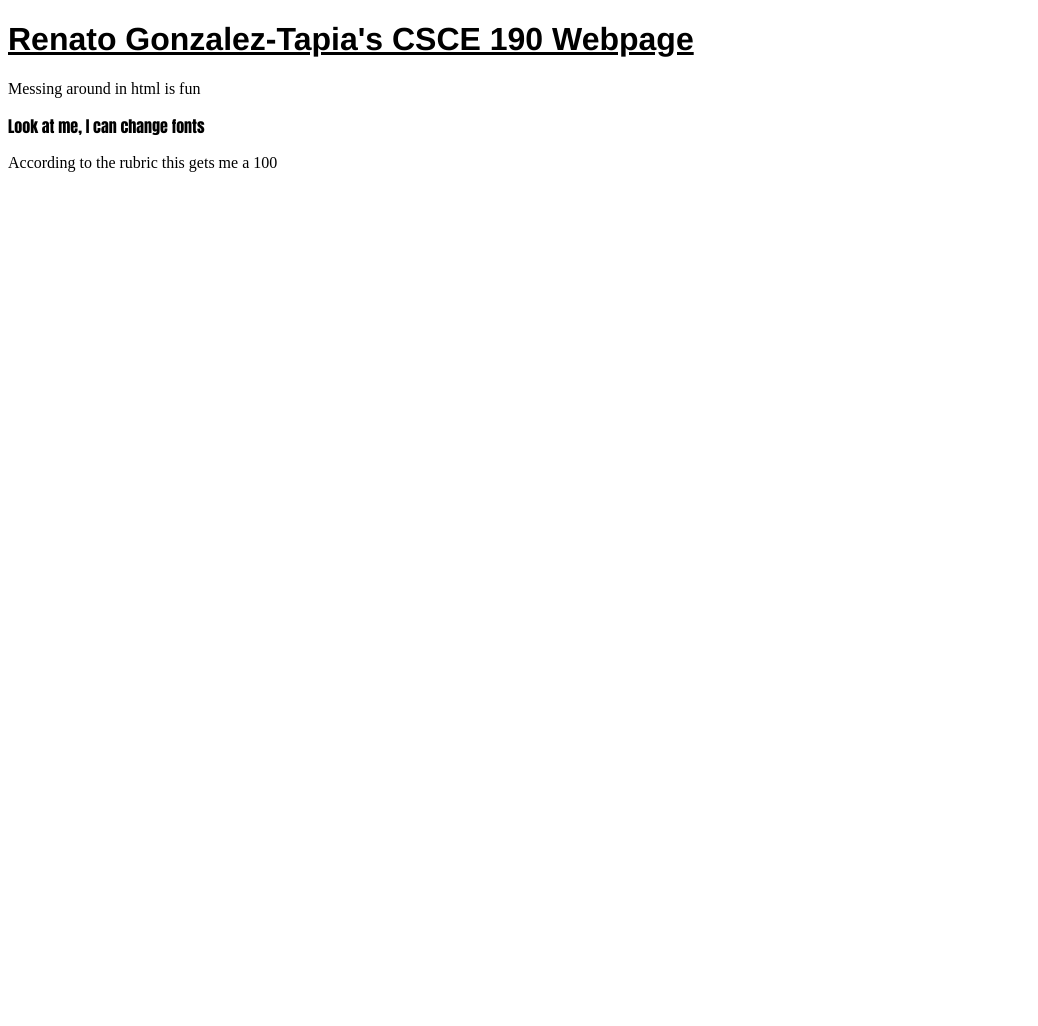
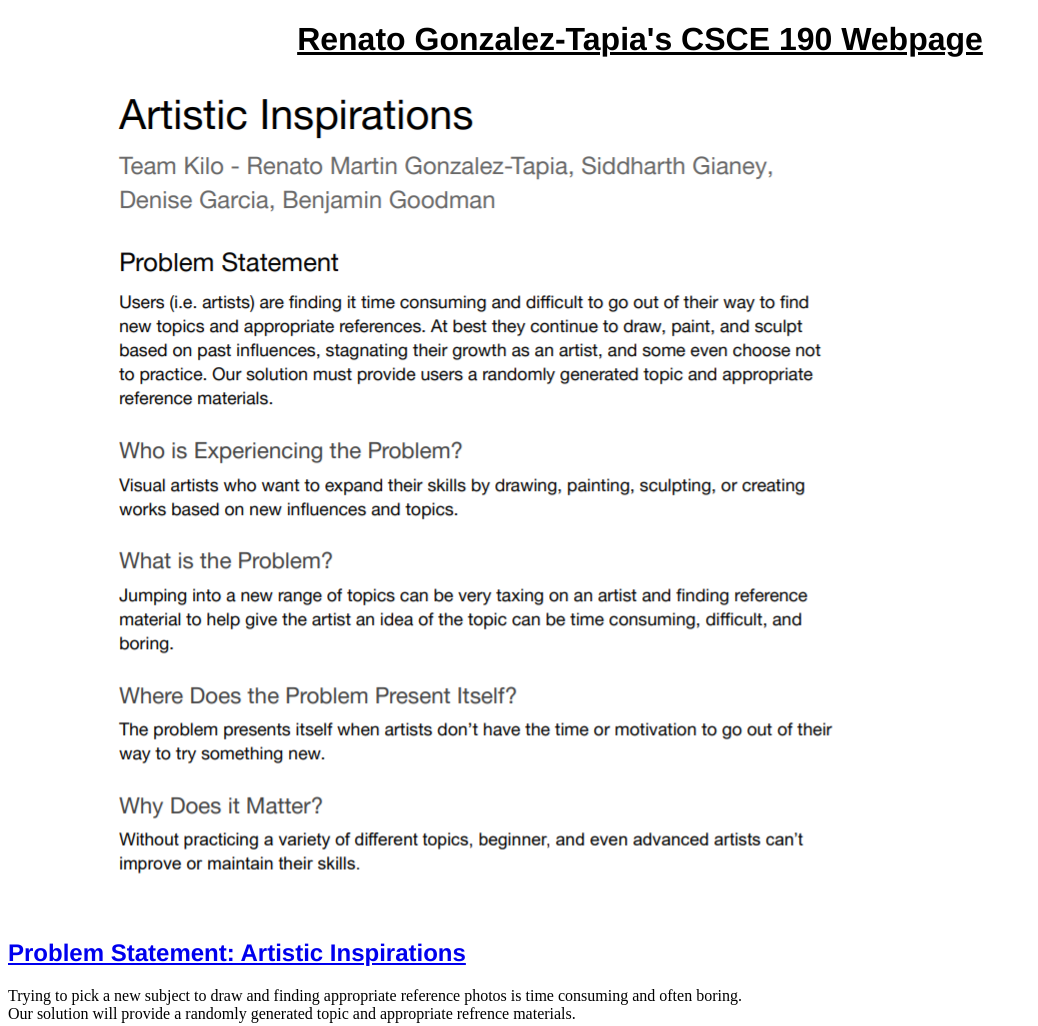
Before and after one commit to rengotap/rengotap.github.io-OLD-, a plain HTML site: page index.html in a window 1280 px wide. Shown: the whole page, without its empty margins (0-1038 px from the left). Before the commit the page ends 800 px from the top, so only its background shows below. Drawn offline with Linux system fonts and the light colour scheme.

Commit message:
Added Problem Statement

```diff
--- a/index.html
+++ b/index.html
@@ -7,17 +7,21 @@
 
     </head>
     <body>
-         <h1>
-             <u><font face="Helvetica">Renato Gonzalez-Tapia's CSCE 190 Webpage</font></u>
+         <h1> <!--Title Row-->
+            <center><u><font face="Helvetica">Renato Gonzalez-Tapia's CSCE 190 Webpage</font></u></center>
          </h1>
-         <p>
-             Messing around in html is fun
-         </p>
-         <p>
-            <font face="Impact">Look at me, I can change fonts</font>
-         </p>
-         <p>
-             According to the rubric this gets me a 100
-         </p>
+         <!--Assignment #1: Problem Statement-->
+         <section class = "assignment">
+            <a href = "files/problemStatement.pdf"><img src = "images/problem-statement.png"></a> <!-- an image that links to the problem statement pdf -->
+
+            <section class = assignment details>
+                <a href = "files/problemStatement.pdf"><h2><font face="Helvetica">Problem Statement: Artistic Inspirations</font></h2></a>
+                 <p>
+                    Trying to pick a new subject to draw and finding appropriate reference photos is time consuming and often boring.
+                    <br>Our solution will provide a randomly generated topic and appropriate refrence materials.
+                 </p>
+             </section>
+         </section>
+         <!-- Assignment #2: N/A-->
     </body>
 </html>
```
Also changed, not shown: images/problem-statement.png (added), 1 other file.
